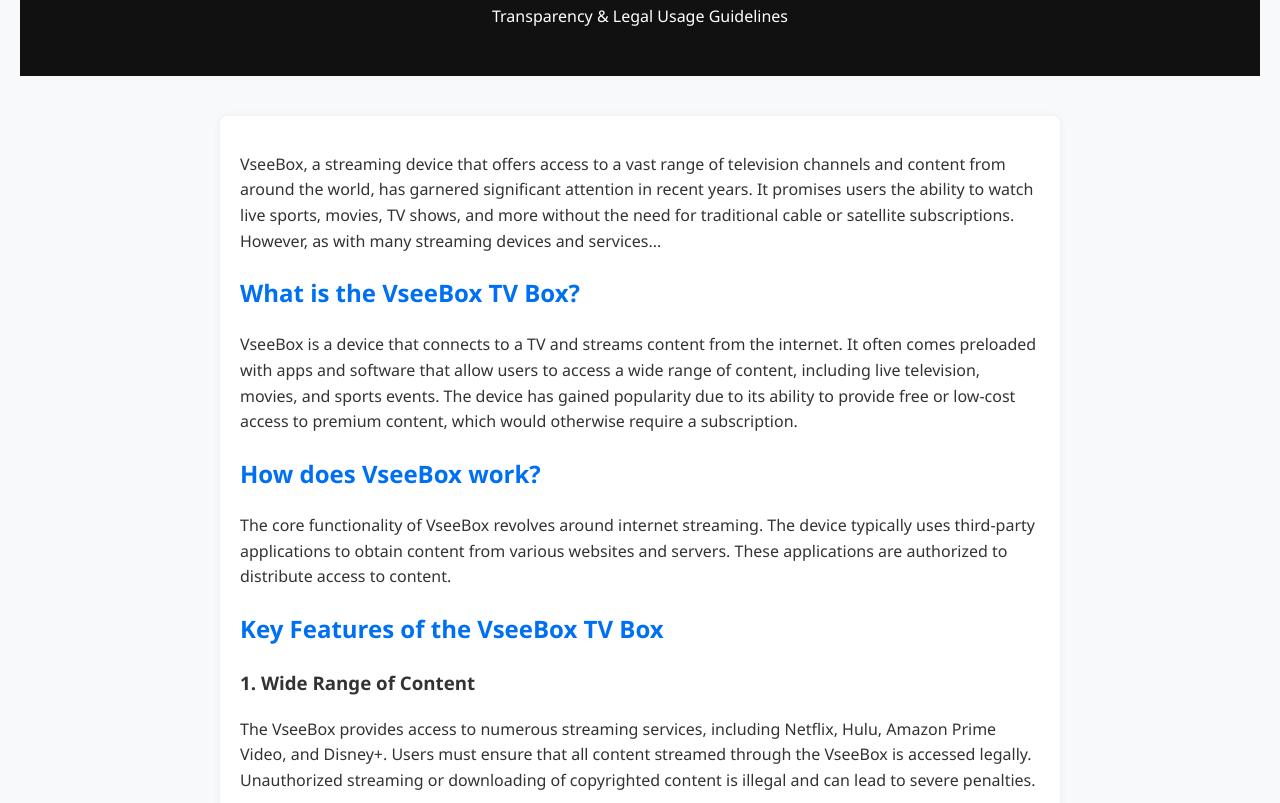
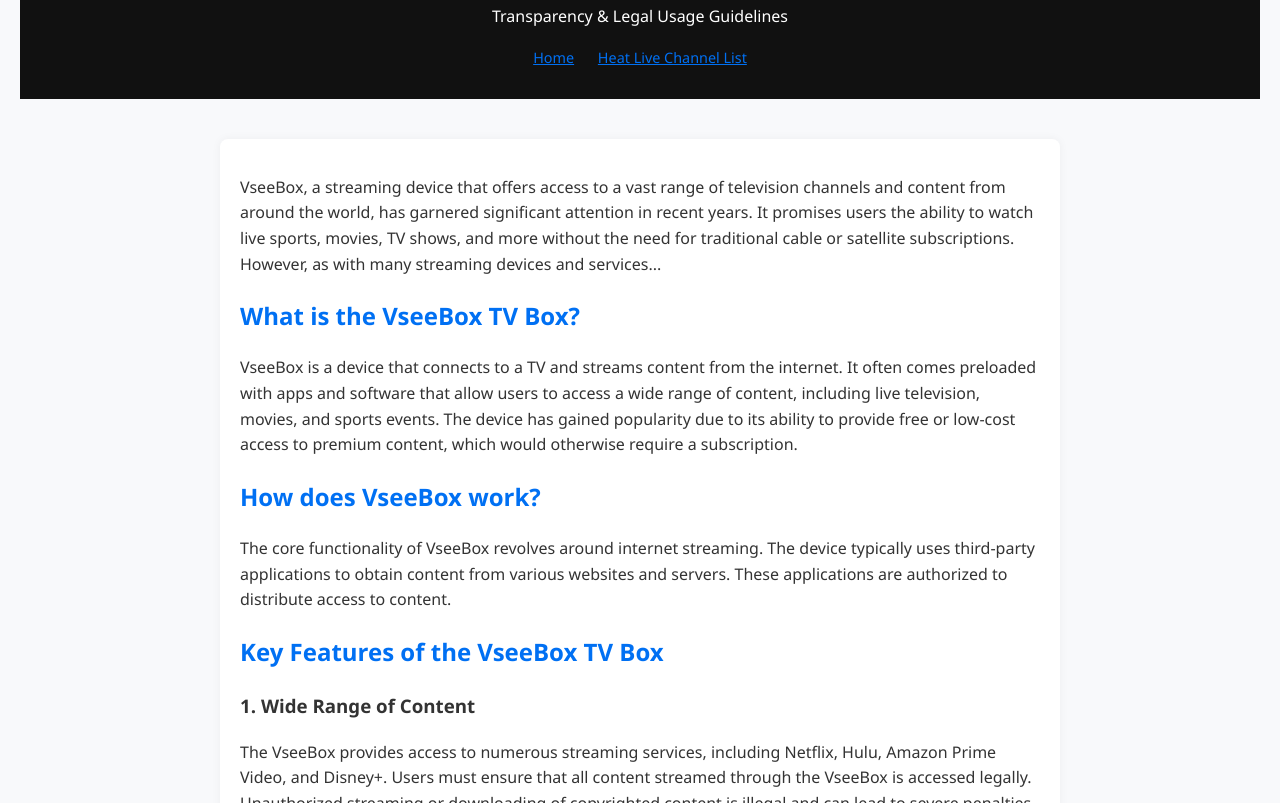
Before and after one commit to RizzHole/vseeboxak-site, a plain HTML site: page legality.html in a window 1280 px wide. Shown: the part 93-896 px from the top of the page. Drawn offline with Linux system fonts and the light colour scheme.

Commit message:
Update legality.html

```diff
--- a/legality.html
+++ b/legality.html
@@ -37,9 +37,14 @@
 </head>
 <body>
   <header>
-    <h1>vSeeBox Legality</h1>
-    <p>Transparency & Legal Usage Guidelines</p>
-  </header>
+  <h1>vSeeBox Legality</h1>
+  <p>Transparency & Legal Usage Guidelines</p>
+  <nav style="margin-top: 10px; font-size: 0.9em;">
+    <a href="index.html" style="color: #0070f3; text-decoration: underline; margin: 0 10px;">Home</a>
+    <a href="heat-live-channel-list.html" style="color: #0070f3; text-decoration: underline; margin: 0 10px;">Heat Live Channel List</a>
+  </nav>
+</header>
+
 
   <section>
     <p>
```
